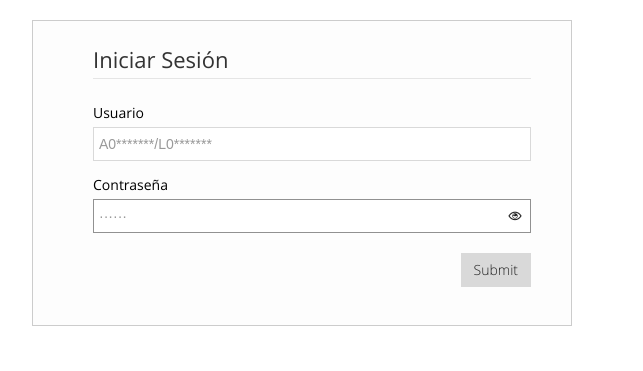
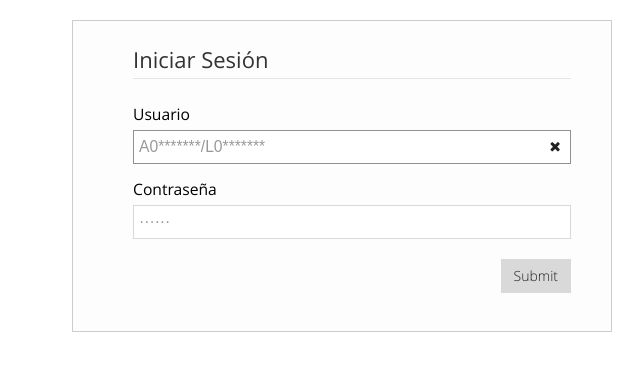
Before and after one commit to dgo721/inclassassistant, a PHP site: page /iniciarsesion.php in a window 1280 px wide. Shown: the part 45-416 px from the top of the page, without its empty margins (318-961 px from the left). Run offline with PHP 8.4, Linux system fonts and the light colour scheme.

Commit message:
dgo-- Alta Maestro

```diff
--- a/iniciarsesion.php
+++ b/iniciarsesion.php
@@ -6,7 +6,7 @@
 
     <!-- Load css Files -->
     <link href="./metro/css/metro-bootstrap.css" rel="stylesheet">
-    <!--<link href="./metro/css/metro-bootstrap-responsive.css" rel="stylesheet">-->
+    <link href="./metro/css/metro-bootstrap-responsive.css" rel="stylesheet">
     <link href="./metro/min/iconFont.min.css" rel="stylesheet">
     <link href="./metro/js/prettify/prettify.css" rel="stylesheet">
     <link href="./css/style.css" rel="stylesheet">
@@ -30,12 +30,13 @@
 </head>
 <body class="metro" cz-shortcut-listen="true">
 <? include 'header.php'; ?>
-<div class="ic-main-container">
+
+<div class="container">
 
 <div class="grid">
     <div class="row">
          <!--<div class="span7 offset2">-->
-         <div class="span7 offset2">
+         <div class="span7 offset4">
 
             <div class="example">
                 <form>
@@ -43,12 +44,12 @@
                         <legend>Iniciar Sesi&oacute;n</legend>
                         <label>Usuario</label>
                         <div class="input-control text" data-role="input-control">
-                            <input type="text" placeholder="A0*******/L0*******" required="required">
+                            <input type="text" placeholder="A0*******/L0*******" required="required" autofocus>
                             <button class="btn-clear" tabindex="-1"></button>
                         </div>
                         <label>Contrase&ntilde;a</label>
                         <div class="input-control password" data-role="input-control">
-                            <input type="password" placeholder="······" required="required" autofocus>
+                            <input type="password" placeholder="······" required="required">
                             <button class="btn-reveal" tabindex="-1"></button>
                         </div>
 
```
Lines whose indentation alone changed are shown as unchanged.
